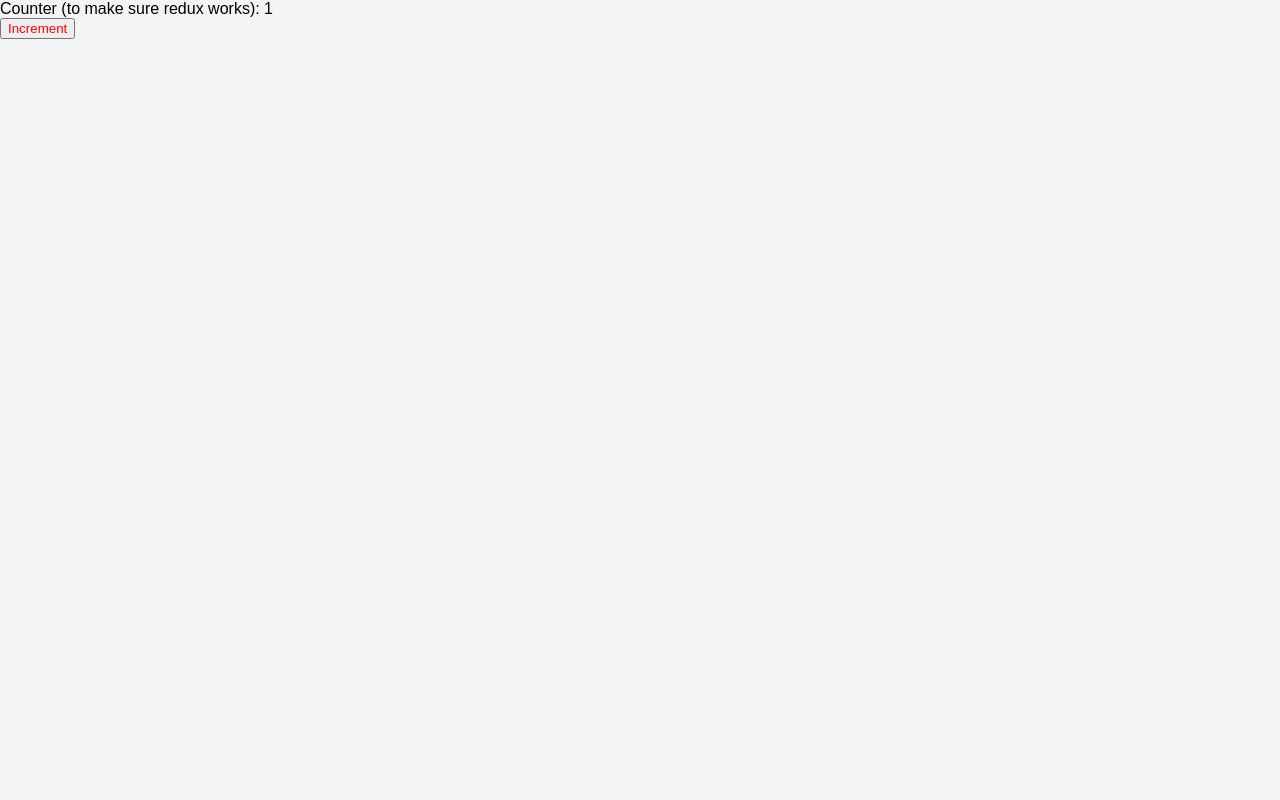
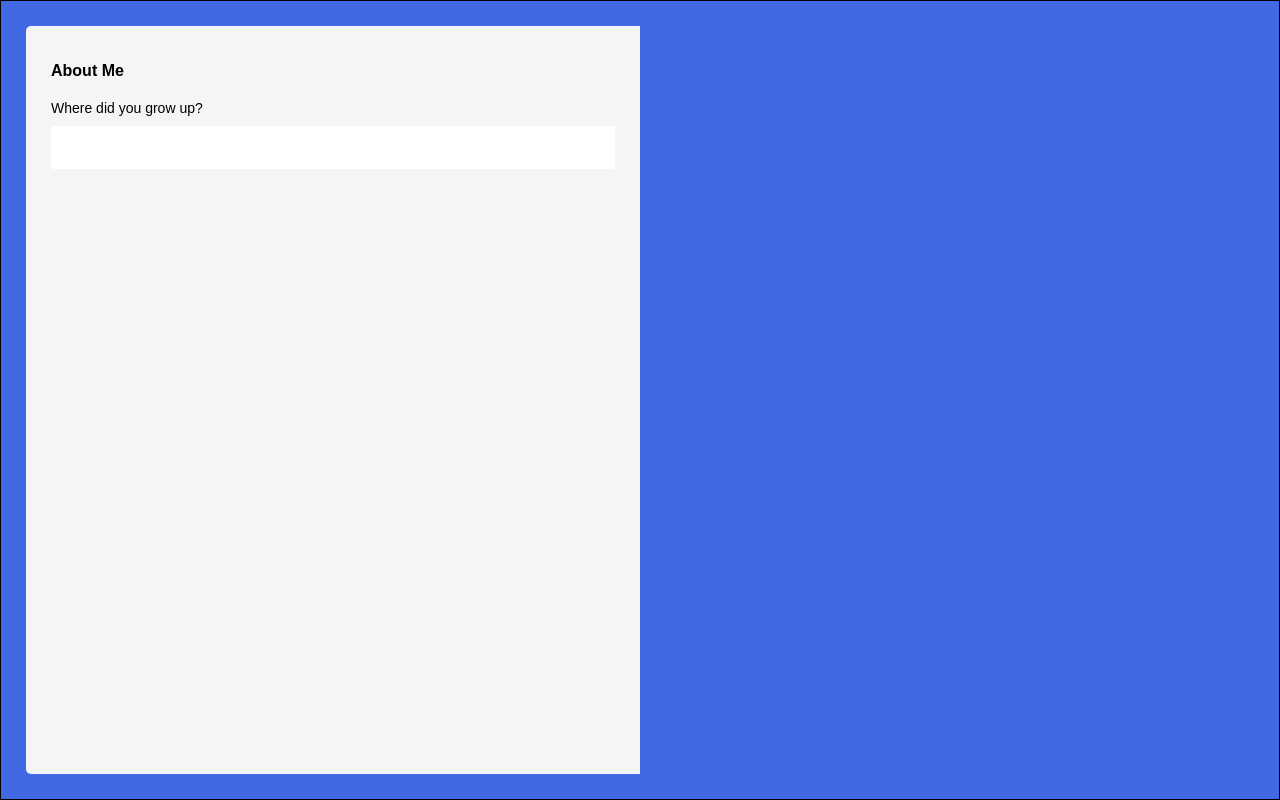
Before and after one commit to cutofmyjib/okc_madlibs, a React (Create React App) app: page / in a window 1280 px wide. Built offline with nearby package versions, Linux system fonts and the light colour scheme.

Commit message:
feat: About Me component

```diff
--- /dev/null
+++ b/src/components/AboutMe.js
@@ -0,0 +1,20 @@
+import React, { Component } from "react";
+import AboutMeForm from './AboutMeForm';
+// import PropTypes from "prop-types";
+
+require("./AboutMe.scss");
+
+class AboutMe extends Component {
+
+    render() {
+        return (
+            <div className="about-me-container">
+                <h1>About Me</h1>
+                <AboutMeForm />
+            </div>
+        )
+    }
+
+}
+
+export default AboutMe;
--- /dev/null
+++ b/src/components/AboutMe.scss
@@ -0,0 +1,15 @@
+h1 {
+    font-size: 16px;
+    margin-bottom: 20px;
+}
+
+.about-me-container {
+    display: flex;
+    flex-direction: column;
+    box-sizing: border-box;
+    padding: 25px;
+    width: 50%;
+    height: 100%;
+    border-radius: 5px 0 0 5px;
+    background: whitesmoke;
+}
--- /dev/null
+++ b/src/components/AboutMeForm.js
@@ -0,0 +1,22 @@
+import React, { Component } from "react";
+import { FIELD_NAMES, COPY, FIELDS } from "../constants";
+// import PropTypes from "prop-types";
+
+require("./AboutMeForm.scss");
+
+class AboutMeForm extends Component {
+
+    render() {
+        return (
+            <form className="about-me-form">
+                <label className="form-label">
+                    { COPY[FIELD_NAMES.hometown] }
+                </label>
+                <input className="form-input" type="text" />
+            </form>
+        )
+    }
+
+}
+
+export default AboutMeForm;
--- /dev/null
+++ b/src/components/AboutMeForm.scss
@@ -0,0 +1,17 @@
+.about-me-form {
+    // height: 100%;
+}
+
+.form-label {
+    display: block;
+    font-size: 14px;
+    margin-bottom: 10px;
+}
+
+.form-input {
+    padding: 14px;
+    border: none;
+    border-radius: 2px;
+    box-sizing: border-box;
+    width: 100%;
+}
--- a/src/components/App.js
+++ b/src/components/App.js
@@ -1,7 +1,8 @@
 import React, { Component } from "react";
 import PropTypes from "prop-types";
+import AboutMe from './AboutMe';
 import { connect } from "react-redux";
-import { increment } from "../madlibs";
+// import { increment } from "../madlibs";
 
 require("./App.scss");
 
@@ -13,14 +14,8 @@ class App extends Component {
 
   render() {
     return (
-      <div className="matchArea">
-        <p>Counter (to make sure redux works): {this.props.counter}</p>
-
-        <p>
-          <button onClick={() => this.props.dispatch(increment())}>
-            Increment
-          </button>
-        </p>
+      <div className="app-container">
+        <AboutMe />
       </div>
     );
   }
--- a/src/components/App.scss
+++ b/src/components/App.scss
@@ -1,21 +1,18 @@
+html{
+	min-height:100%;
+}
+
 body {
-	background: #f4f4f4;
+	background: royalblue;
 	padding: 0;
 	margin: 0;
 	font-family: sans-serif;
+	box-sizing: border-box;
 }
 
-p {
-	margin: 0;
-	padding: 0;
+.app-container {
+	height: 100vh;
+	padding: 25px;
+	box-sizing: border-box;
+	border: 1px solid black;
 }
-
-a {
-	&:hover {
-		cursor: pointer;
-	}
-}
-
-button {
-  color: red;
-}
```
